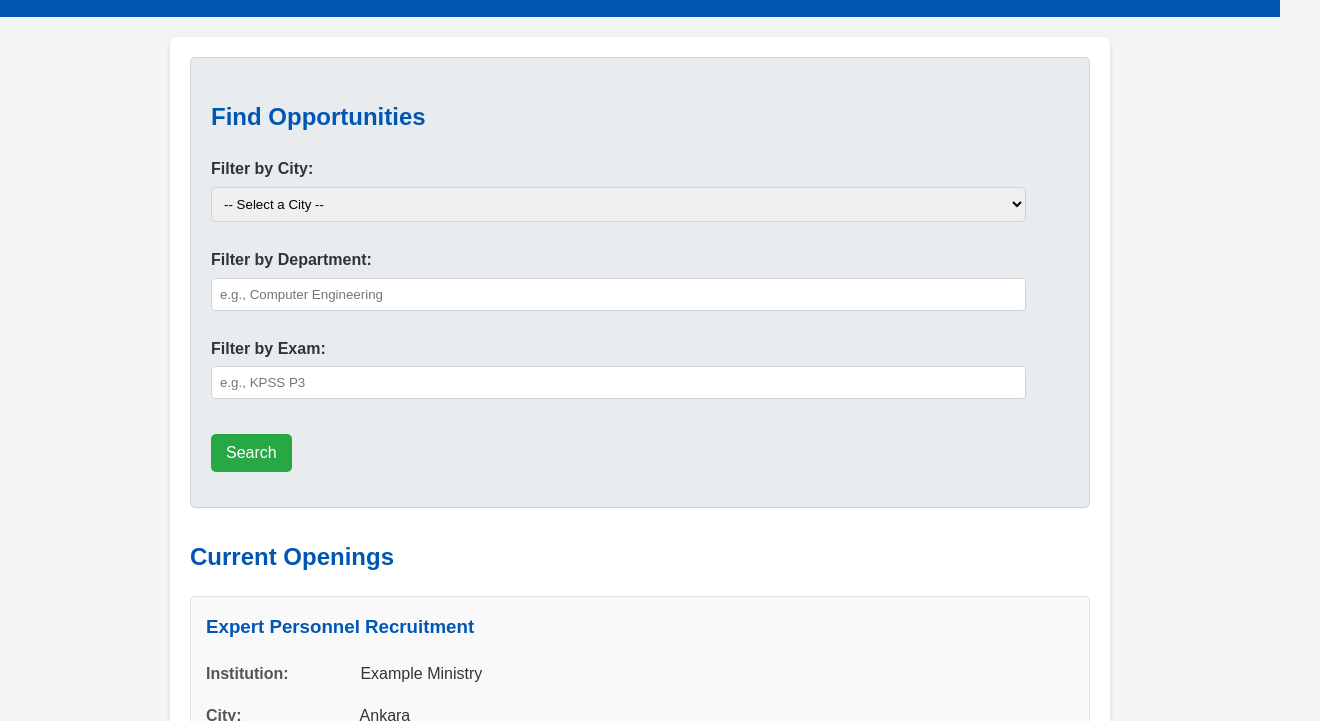
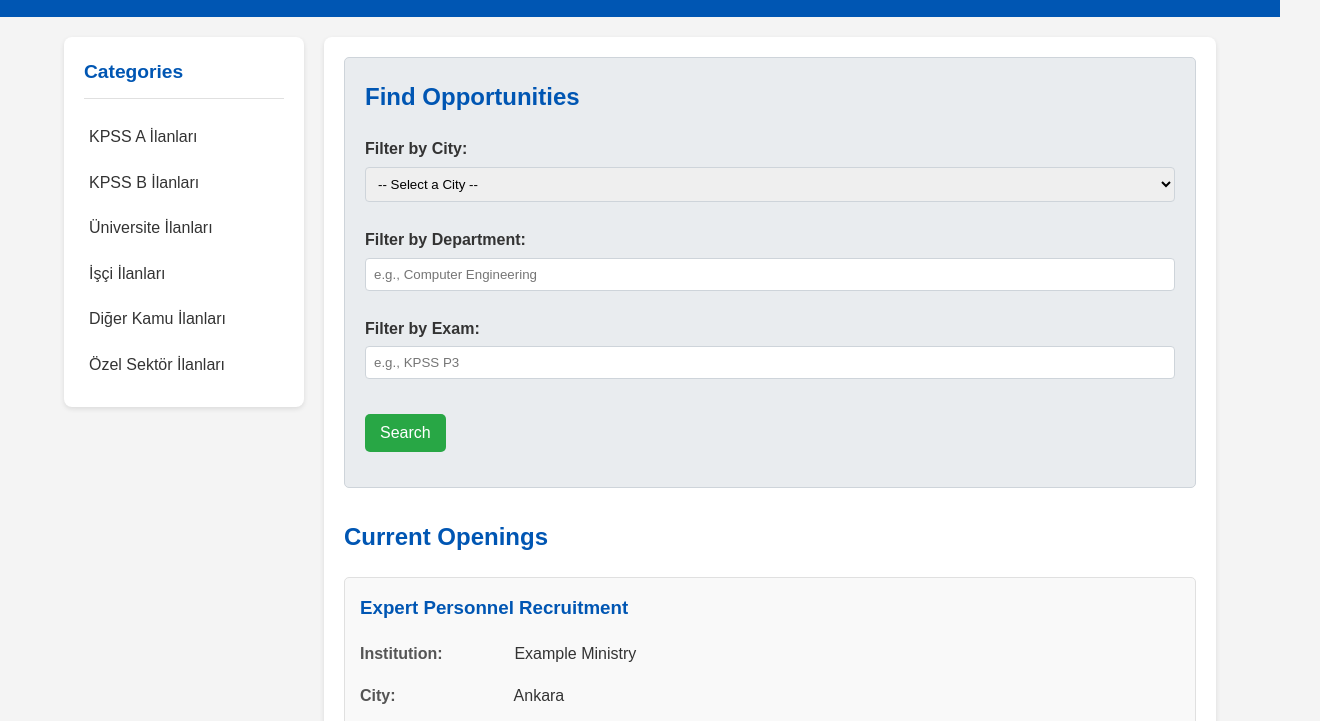
Before and after one commit to zekicelik25/mod1, a plain HTML site: page index.html in a window 1280 px wide. Shown: the part 74-795 px from the top of the page, 1320 px wide, since content can reach past the window. Drawn offline with Linux system fonts and the light colour scheme.

Commit message:
Update index.html

```diff
--- a/index.html
+++ b/index.html
@@ -3,7 +3,7 @@
 <head>
     <meta charset="UTF-8">
     <meta name="viewport" content="width=device-width, initial-scale=1.0">
-    <title>Opportunity Listings</title>
+    <title>Opportunity Portal</title>
     <!-- Removed link to style.css as CSS is embedded -->
     <!-- <link rel="stylesheet" href="style.css"> -->
 
@@ -15,6 +15,9 @@
             margin: 0;
             background-color: #f4f4f4;
             color: #333;
+            display: flex; /* Use flexbox for overall layout */
+            flex-direction: column; /* Stack header, page-container, footer vertically */
+            min-height: 100vh; /* Ensure footer stays at bottom */
         }
 
         /* Header styling */
@@ -23,17 +26,68 @@
             color: #ffffff;
             padding: 20px 0;
             text-align: center;
+            width: 100%; /* Span full width */
         }
 
-        /* Main content area */
-        main {
-            width: 80%;
-            max-width: 900px;
-            margin: 20px auto;
+        /* NEW: Container for the two columns (nav + main) */
+        .page-container {
+            display: flex; /* Arrange nav and main side-by-side */
+            width: 90%;     /* Overall width of the content area */
+            max-width: 1200px; /* Limit maximum width */
+            margin: 20px auto; /* Center the container and add vertical space */
+            gap: 20px;       /* Space between nav and main */
+            flex-grow: 1; /* Allow this container to grow to fill space */
+        }
+
+        /* NEW: Left Navigation Panel Styling */
+        .left-nav {
+            flex: 0 0 200px; /* Don't grow, don't shrink, base width 200px */
             background-color: #ffffff;
             padding: 20px;
             border-radius: 8px;
             box-shadow: 0 2px 5px rgba(0,0,0,0.1);
+            height: fit-content; /* Adjust height to content */
+        }
+
+        .left-nav h2 {
+            margin-top: 0;
+            margin-bottom: 15px;
+            font-size: 1.2em;
+            color: #0056b3;
+            border-bottom: 1px solid #e0e0e0;
+            padding-bottom: 10px;
+        }
+
+        .left-nav ul {
+            list-style: none;
+            padding: 0;
+            margin: 0;
+        }
+
+        .left-nav li a {
+            display: block;
+            padding: 10px 5px;
+            color: #333;
+            text-decoration: none;
+            border-radius: 4px;
+            transition: background-color 0.2s ease; /* Smooth hover effect */
+        }
+
+        .left-nav li a:hover {
+            background-color: #e9ecef;
+            color: #0056b3;
+        }
+        /* --- End Left Nav Styling --- */
+
+
+        /* Main content area - Adjusted */
+        main {
+            flex: 1; /* Take up remaining horizontal space */
+            background-color: #ffffff;
+            padding: 20px;
+            border-radius: 8px;
+            box-shadow: 0 2px 5px rgba(0,0,0,0.1);
+            /* Removed width, max-width, margin:auto as .page-container handles this now */
         }
 
         /* Styling for individual job listings */
@@ -49,7 +103,7 @@
         .filter-section {
             background-color: #e9ecef;
             padding: 20px;
-            margin-bottom: 30px; /* Increased space before listings */
+            margin-bottom: 30px;
             border-radius: 5px;
             border: 1px solid #ced4da;
         }
@@ -59,49 +113,47 @@
             color: #0056b3;
         }
 
-        h1 {
-            margin: 0;
-        }
-
-        h3 {
-             margin-top: 0; /* Adjust heading spacing in listing */
-        }
+        h1 { margin: 0; }
+        main h2 { margin-top: 0; } /* Adjust H2 inside main */
+        h3 { margin-top: 0; }
 
         /* Make labels within job listings stand out */
         .job-listing strong {
             display: inline-block;
-            min-width: 150px;
+            min-width: 150px; /* Adjust as needed */
             color: #555;
         }
 
         /* Footer styling */
         footer {
             text-align: center;
-            margin-top: 30px;
+            margin-top: auto; /* Pushes footer down if content is short */
             padding: 20px;
             color: #777;
             border-top: 1px solid #e0e0e0;
-            background-color: #f4f4f4; /* Match body background */
+            background-color: #f4f4f4;
+            width: 100%; /* Span full width */
         }
 
         /* Basic button styling */
-        button {
+        button, input[type="submit"] { /* Apply to buttons and submit inputs */
             padding: 10px 15px;
             background-color: #28a745;
             color: white;
             border: none;
             border-radius: 5px;
             cursor: pointer;
-            font-size: 1em; /* Make button text slightly larger */
+            font-size: 1em;
+            transition: background-color 0.2s ease;
         }
 
-        button:hover {
+        button:hover, input[type="submit"]:hover {
             background-color: #218838;
         }
 
         /* Styling for form elements */
         .filter-section label {
-            display: block; /* Put label on its own line */
+            display: block;
             margin-bottom: 5px;
             font-weight: bold;
             color: #333;
@@ -109,25 +161,26 @@
 
         .filter-section select,
         .filter-section input[type="text"] {
-            width: 95%; /* Make input fields wider */
+            width: 100%; /* Use full width of container div */
             padding: 8px;
-            margin-bottom: 10px; /* Space below input */
+            margin-bottom: 10px;
             border: 1px solid #ced4da;
             border-radius: 4px;
             box-sizing: border-box; /* Include padding in width */
         }
 
-        .filter-section div { /* Add some space between filter groups */
+        .filter-section form div { /* Space between filter groups */
              margin-bottom: 15px;
         }
 
          .filter-section button[type="submit"] {
-             margin-top: 10px; /* Add space above the search button */
+             margin-top: 10px;
          }
 
          .job-listing a {
              color: #0056b3;
              text-decoration: none;
+             font-weight: bold;
          }
          .job-listing a:hover {
              text-decoration: underline;
@@ -141,11 +194,31 @@
         <h1>Job & Opportunity Portal</h1>
     </header>
 
+    <!-- Container for Nav and Main Content -->
+    <div class="page-container">
+
+        <!-- ****** NEW: Left Navigation Panel ****** -->
+        <nav class="left-nav">
+            <h2>Categories</h2>
+            <ul>
+                <li><a href="#">KPSS A İlanları</a></li>
+                <li><a href="#">KPSS B İlanları</a></li>
+                <li><a href="#">Üniversite İlanları</a></li>
+                <li><a href="#">İşçi İlanları</a></li>
+                <!-- Add more categories as needed -->
+                 <li><a href="#">Diğer Kamu İlanları</a></li>
+                 <li><a href="#">Özel Sektör İlanları</a></li>
+            </ul>
+        </nav>
+        <!-- ****** End Left Navigation Panel ****** -->
+
+
+        <!-- ****** Main Content Area (Filters + Listings) ****** -->
         <main>
-        <!-- ****** FILTER SECTION - Correctly placed at the top ****** -->
+            <!-- Filter Section -->
             <section class="filter-section">
                 <h2>Find Opportunities</h2>
-            <form action="#" method="get"> <!-- The actual form for filtering -->
+                <form action="#" method="get">
                     <div>
                         <label for="city-filter">Filter by City:</label>
                         <select id="city-filter" name="city">
@@ -172,11 +245,10 @@
                     <div>
                         <button type="submit">Search</button>
                     </div>
-            </form> <!-- END of the form -->
-        </section> <!-- END of the filter section -->
+                </form>
+            </section>
 
-
-        <!-- ****** LISTINGS SECTION - Follows the filter section ****** -->
+            <!-- Listings Section -->
             <section class="listings-section">
                 <h2>Current Openings</h2>
 
@@ -212,16 +284,19 @@
 
                 <!-- Add more job listings here -->
 
-        </section> <!-- END of the listings section -->
+            </section>
 
-    </main> <!-- END of the main content -->
+        </main>
+        <!-- ****** End Main Content Area ****** -->
 
-    <!-- ****** FOOTER - Cleaned up ****** -->
+    </div> <!-- End Page Container -->
+
+
     <footer>
-        <p>© 2024 Job Portal. All rights reserved.</p> <!-- Simple placeholder text -->
+        <p>© 2024 Job Portal. All rights reserved.</p>
     </footer>
 
-    <!-- You would link your JavaScript file here later for actual filtering -->
+    <!-- You would link your JavaScript file here later for actual filtering/navigation -->
     <!-- <script src="script.js"></script> -->
 
 </body>
```
Lines whose indentation alone changed are shown as unchanged.
